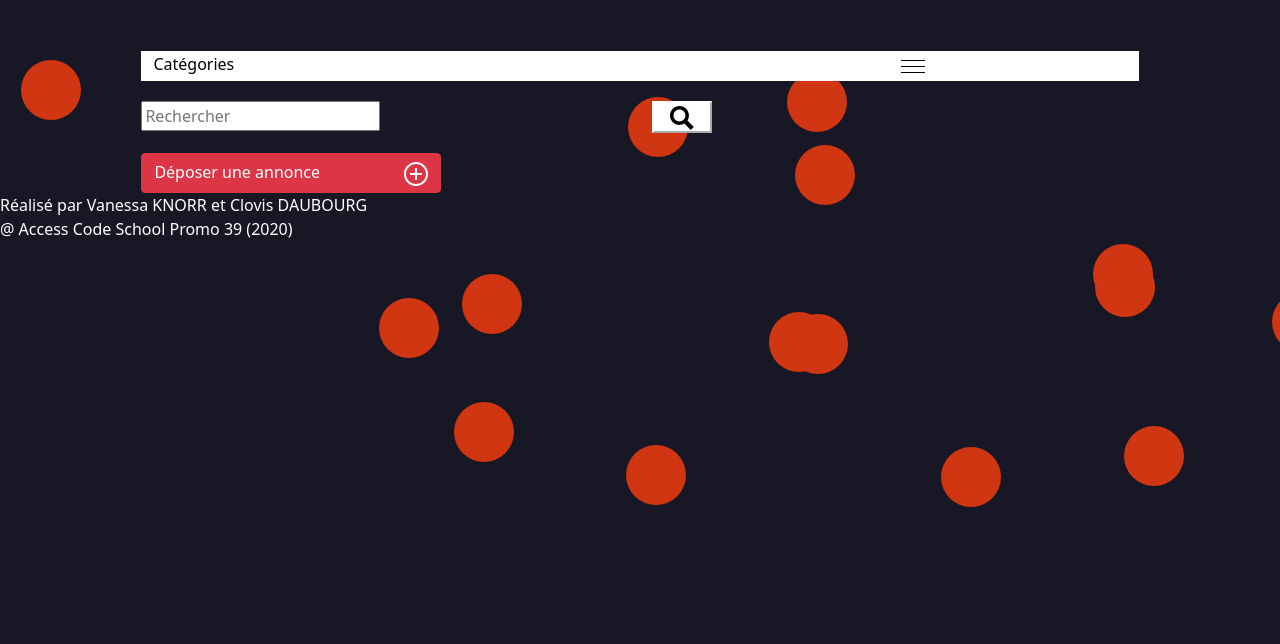
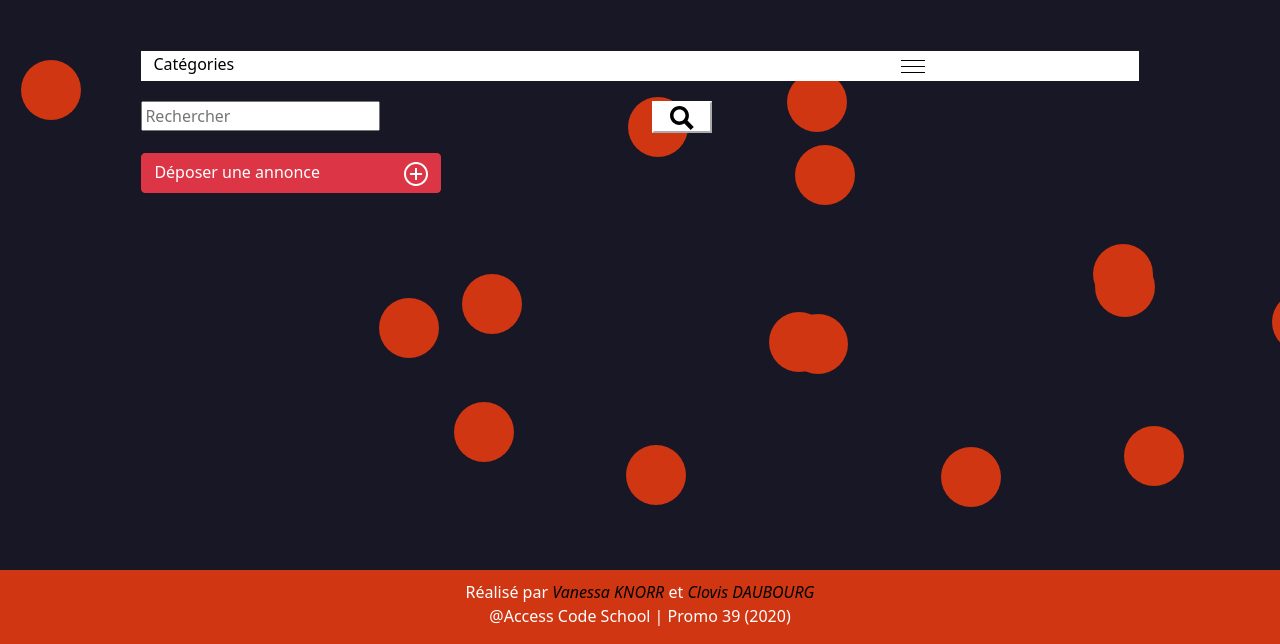
Before and after one commit to daubourg-clovis/petitesannonces, a PHP site: page / in a window 1280 px wide. Shown: the part 156-800 px from the top of the page. Run offline with PHP 8.4, Linux system fonts and the light colour scheme; data that the repository does not hold is empty; some libraries are stand-ins or nearby versions.

Commit message:
Update - style footer fixed bot

```diff
--- a/application/templates/base.html.twig
+++ b/application/templates/base.html.twig
@@ -41,7 +41,7 @@
         {% endblock content %}
     </main>
     <footer>
-        <p>Réalisé par <span>Vanessa KNORR</span> et <span>Clovis DAUBOURG</span> <br> @ Access Code School Promo 39 (2020)</p>
+        <p>Réalisé par <span>Vanessa KNORR</span> et <span>Clovis DAUBOURG</span><br>@Access Code School | Promo 39 (2020)</p>
     </footer>
 
 
--- a/public/style/style.css
+++ b/public/style/style.css
@@ -79,4 +79,20 @@ a {
   fill: white;
 }
 
+/* Footer  ----------*/
+footer {
+  text-align: center;
+  width: 100%;
+  background-color: var(--ladybug);
+  position: fixed;
+  bottom: 0;
+}
+footer p {
+  padding-top: 10px;
+}
+footer p span {
+  color: black;
+  font-style: italic;
+}
+
 /*# sourceMappingURL=style.css.map */
--- a/public/style/style.scss
+++ b/public/style/style.scss
@@ -81,3 +81,21 @@ a{
         fill: white;
     }
 }
+
+
+/* Footer  ----------*/
+
+footer{
+    text-align: center;
+    width: 100%;
+    background-color: var(--ladybug);
+    position: fixed;
+    bottom: 0;
+    p{
+        padding-top: 10px;
+        span{
+            color: black;
+            font-style: italic;
+        }
+    }
+}
```
Also changed, not shown: 1 other file.
